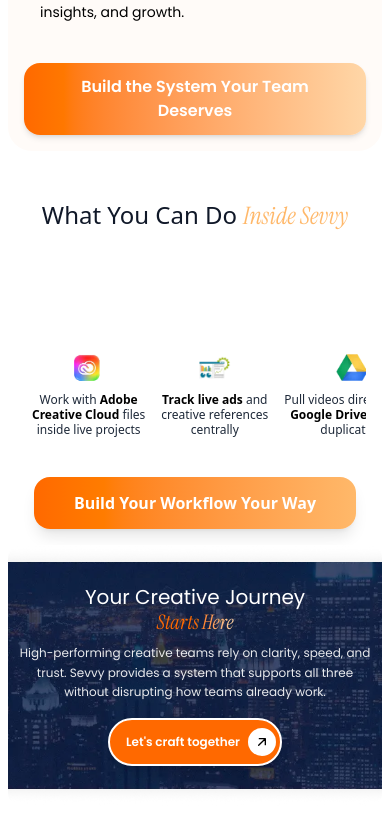
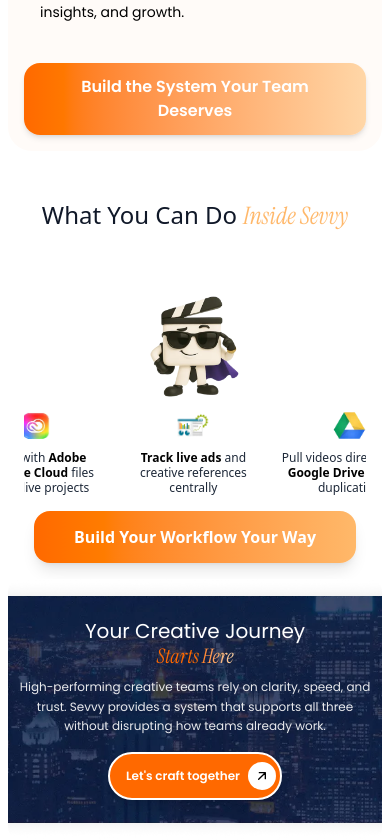
Before and after one commit to alihussnain1122/Sevvy, a React (Vite) app: page /how-it-works in a window 390 px wide. Shown: the part 7767-8607 px from the top of the page. Before the commit the page ends 8573 px from the top, so only its background shows below. Built offline with nearby package versions, Linux system fonts and the light colour scheme; the HTML template or start-up script is replaced by a standard one; a web font is replaced by a local one.

Commit message:
updates Inside Sevvy section of HowSevvyWorks

```diff
--- a/src/components/BlogDetails/ShareSection.jsx
+++ b/src/components/BlogDetails/ShareSection.jsx
@@ -10,7 +10,7 @@ const ShareSection = ({ post }) => {
       name: 'Facebook',
       href: `https://www.facebook.com/sharer/sharer.php?u=${url}`,
       icon: (
-        <svg className="w-5 h-5" fill="currentColor" viewBox="0 0 24 24">
+        <svg className="w-5 h-5 text-white" fill="currentColor" viewBox="0 0 24 24">
           <path d="M18 2h-3a5 5 0 0 0-5 5v3H7v4h3v8h4v-8h3l1-4h-4V7a1 1 0 0 1 1-1h3z" />
         </svg>
       ),
@@ -19,7 +19,7 @@ const ShareSection = ({ post }) => {
       name: 'Twitter',
       href: `https://twitter.com/intent/tweet?url=${url}&text=${title}`,
       icon: (
-        <svg className="w-5 h-5" fill="currentColor" viewBox="0 0 24 24">
+        <svg className="w-5 h-5 text-white" fill="currentColor" viewBox="0 0 24 24">
           <path d="M22 4s-.7 2.1-2 3.4c1.6 10-9.4 17.3-18 11.6 2.2.1 4.4-.6 6-2C3 15.5.5 9.6 3 5c2.2 2.6 5.6 4.1 9 4-.9-4.2 4-6.6 7-3.8 1.1 0 3-1.2 3-1.2z" />
         </svg>
       ),
@@ -28,7 +28,7 @@ const ShareSection = ({ post }) => {
       name: 'Instagram',
       href: `https://www.instagram.com/`,
       icon: (
-        <svg className="w-5 h-5" fill="currentColor" viewBox="0 0 24 24">
+        <svg className="w-5 h-5 text-white" fill="currentColor" viewBox="0 0 24 24">
           <rect x="2" y="2" width="20" height="20" rx="5" ry="5" />
           <path d="M16 11.37A4 4 0 1 1 12.63 8 4 4 0 0 1 16 11.37z" fill="white" />
           <line x1="17.5" y1="6.5" x2="17.51" y2="6.5" stroke="white" strokeWidth="2" strokeLinecap="round" />
@@ -50,7 +50,7 @@ const ShareSection = ({ post }) => {
               target="_blank"
               rel="noopener noreferrer"
               title={`Share on ${link.name}`}
-              className="w-9 h-9 rounded-full bg-orange-100 text-orange-500 flex items-center justify-center hover:bg-orange-500 hover:text-white transition-colors duration-200"
+              className="w-9 h-9 rounded-full bg-orange-500 flex items-center justify-center hover:bg-orange-600 transition-colors duration-200"
             >
               {link.icon}
             </a>
--- a/src/components/Works/Inside.jsx
+++ b/src/components/Works/Inside.jsx
@@ -20,7 +20,7 @@ const Inside = () => {
   return (
     <section className="w-full py-4 bg-white overflow-hidden font-sans">
       <div className="max-w-7xl mx-auto px-6">
-        <h2 className="text-2xl md:text-4xl text-gray-900 text-center mb-24">
+        <h2 className="text-2xl md:text-4xl text-gray-900 text-center mb-16">
           What You Can Do <span className="italic text-orange-300 font-Instrument">Inside Sevvy</span>
         </h2>
 
@@ -67,11 +67,18 @@ const Inside = () => {
           })}
         </div>
 
-        {/* Mobile horizontal scrollable row */}
-        <div className="md:hidden w-full overflow-x-auto py-6">
-          <div className="flex flex-nowrap gap-4 px-2">
+        {/* Mobile mascot on top, animation below */}
+        <div className="md:hidden w-full flex flex-col items-center">
+          <img src="/HowItWorks/Inside/mascot.webp" alt="Mascot" className="w-24 h-auto mb-2" />
+          <div className="w-full overflow-x-auto relative">
+            <div
+              className="flex flex-nowrap gap-4 px-2 animate-horizontal-scroll"
+              style={{
+                animation: 'scroll-x 18s linear infinite alternate',
+              }}
+            >
               {items.map((item, index) => (
-              <div key={index} className="flex-shrink-0 flex flex-col items-center text-center">
+                <div key={index} className="flex-shrink-0 flex flex-col items-center text-center min-w-[140px]">
                   <img src={item.img} alt="" className="w-8 h-8 object-contain mb-2" />
                   <p className="text-xs text-gray-800 leading-tight">
                     {item.label.split("\n").map((line, idx) => (
@@ -84,6 +91,17 @@ const Inside = () => {
                   </p>
                 </div>
               ))}
+            </div>
+            {/* Horizontal scroll animation keyframes */}
+            <style>{`
+              @keyframes scroll-x {
+                0% { transform: translateX(0); }
+                100% { transform: translateX(-50%); }
+              }
+              .animate-horizontal-scroll {
+                will-change: transform;
+              }
+            `}</style>
           </div>
         </div>
 
```
Lines whose indentation alone changed are shown as unchanged.
